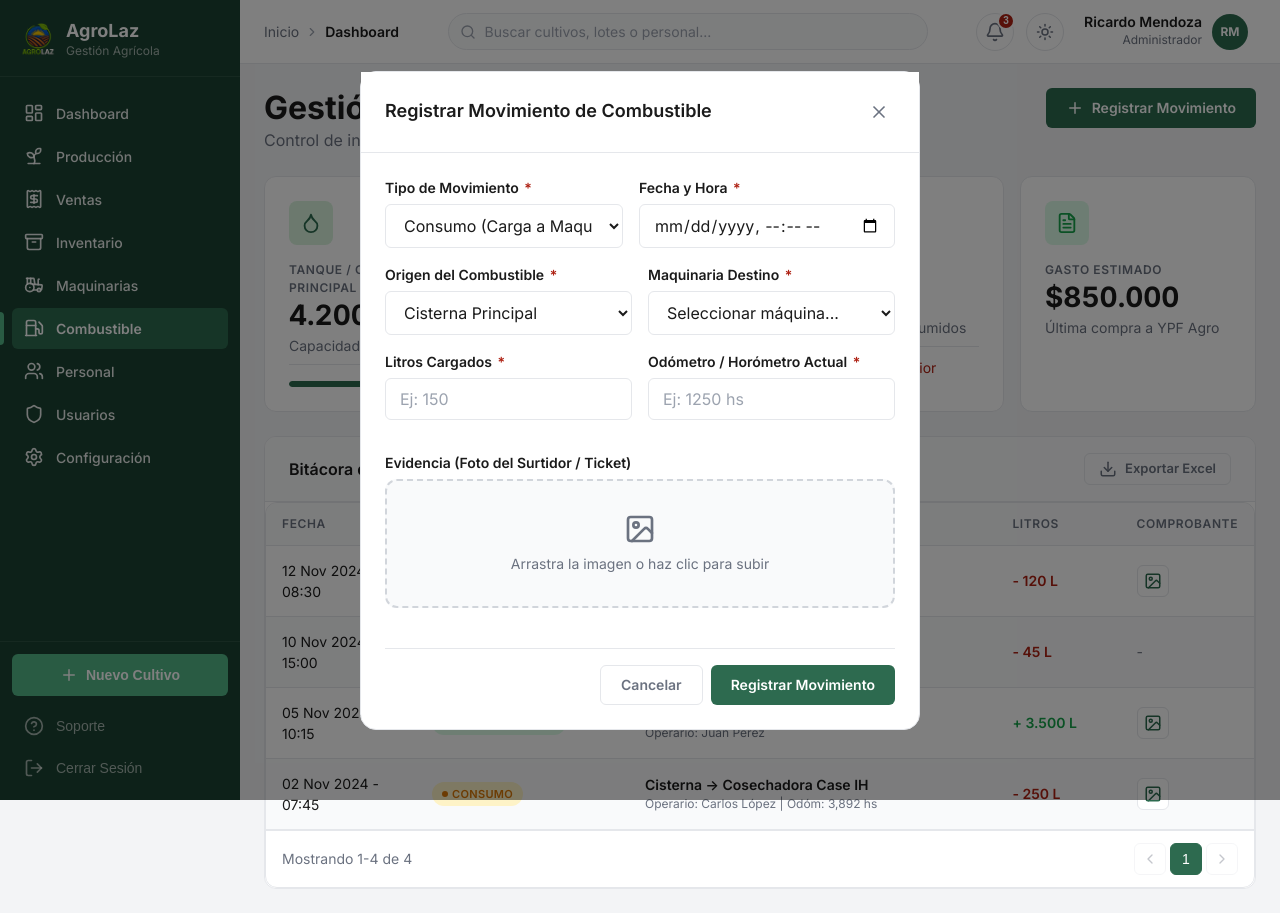
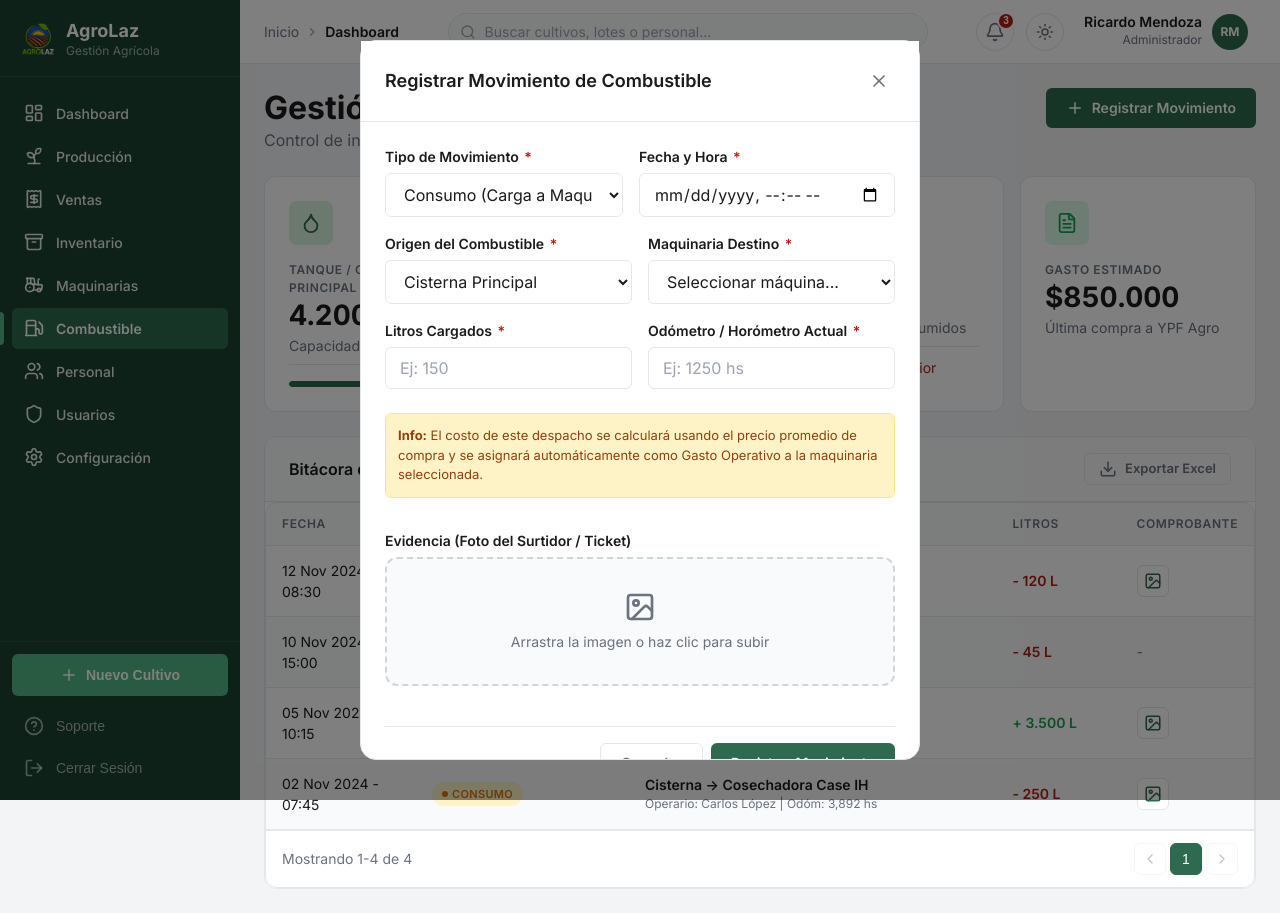
Before and after one commit to digimedios-stream/agrolaz-demo, a React (Vite) app: page /combustible in a window 1280 px wide. Both pictures are taken after a click on the button "Registrar Movimiento". Built offline with nearby package versions, Linux system fonts and the light colour scheme.

Commit message:
Implement fuel cost calculation and UI for average pricing strategy

```diff
--- a/src/pages/Combustible.jsx
+++ b/src/pages/Combustible.jsx
@@ -171,6 +171,9 @@ export default function Combustible() {
                   <input type="text" placeholder="Ej: 1250 hs" required />
                 </div>
               </div>
+              <div style={{ marginTop: '8px', padding: '12px', backgroundColor: '#FEF3C7', border: '1px solid #FDE68A', borderRadius: '6px', fontSize: '13px', color: '#92400E' }}>
+                <strong>Info:</strong> El costo de este despacho se calculará usando el precio promedio de compra y se asignará automáticamente como Gasto Operativo a la maquinaria seleccionada.
+              </div>
             </>
           ) : (
             <>
@@ -193,9 +196,13 @@ export default function Combustible() {
                   <input type="number" step="0.1" placeholder="Ej: 3000" required />
                 </div>
                 <div className="combustible__form-field">
-                  <label>Nº Remito / Factura</label>
-                  <input type="text" placeholder="Ej: 0001-00001234" />
+                  <label>Costo Total ($) <span className="required">*</span></label>
+                  <input type="number" step="0.01" placeholder="Ej: 3000000" required />
                 </div>
+              </div>
+              <div className="combustible__form-field">
+                <label>Nº Remito / Factura</label>
+                <input type="text" placeholder="Ej: 0001-00001234" />
               </div>
             </>
           )}
```
